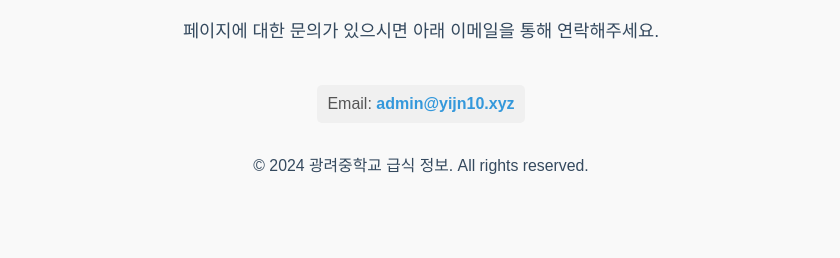
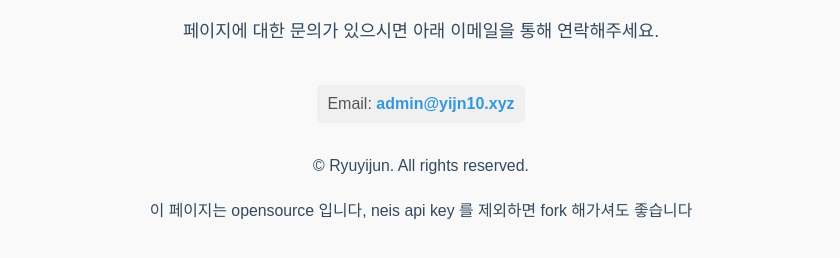
Before and after one commit to r1614/r1614.github.io, a plain HTML site: page information.html in a window 1280 px wide. Shown: the part 130-388 px from the top of the page, without its empty margins (219-1059 px from the left). Drawn offline with Linux system fonts and the light colour scheme.

Commit message:
Update information.html

```diff
--- a/information.html
+++ b/information.html
@@ -53,7 +53,8 @@
   <p>페이지에 대한 문의가 있으시면 아래 이메일을 통해 연락해주세요.</p>
   <div class="email">Email: <a href="mailto:admin@yijn10.xyz">admin@yijn10.xyz</a></div>
   <footer>
-    <p>&copy; 2024 광려중학교 급식 정보. All rights reserved.</p>
+    <p>&copy; Ryuyijun. All rights reserved.</p>
+    <p>이 페이지는 opensource 입니다, neis api key 를 제외하면 fork 해가셔도 좋습니다</p>
   </footer>
 </body>
 </html>
```
